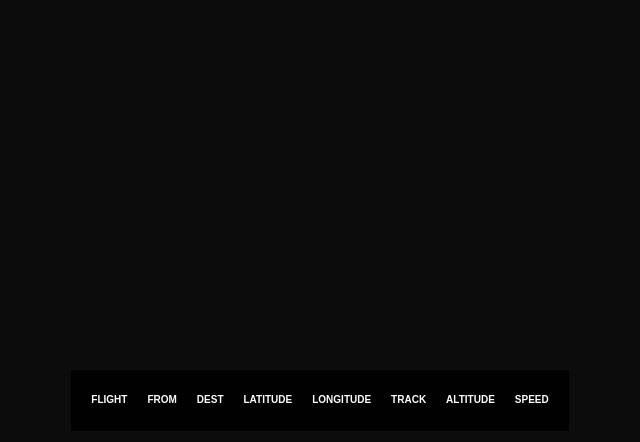
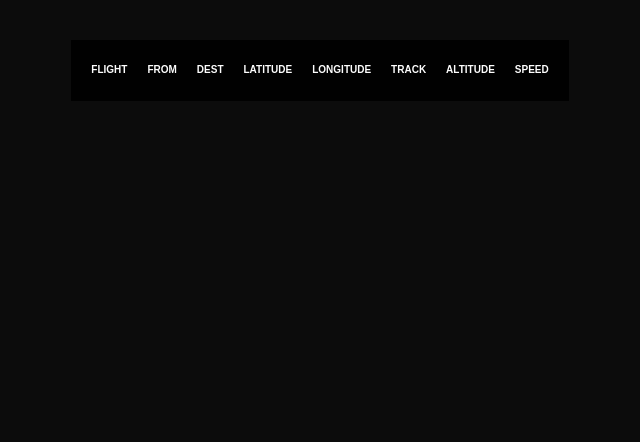
Before and after one commit to mench32/flightradar, a plain HTML site: page index.html in a window 1280 px wide. Shown: the whole page, without its empty margins (320-960 px from the left). Drawn offline with Linux system fonts and the light colour scheme; no server answers.

Commit message:
fix position

```diff
--- a/style.css
+++ b/style.css
@@ -25,13 +25,10 @@ body {
 	height: 100%;
 	margin: 0 auto;
 	box-sizing: border-box;
-	display: flex;
-	flex-direction: row;
-	align-items: center;
 }
 .table {
 	cursor: default;
-	margin: 0 auto;
+	margin: 40px auto;
 	padding: 20px 20px 20px 0;
 	background: #010101;
 }
```
